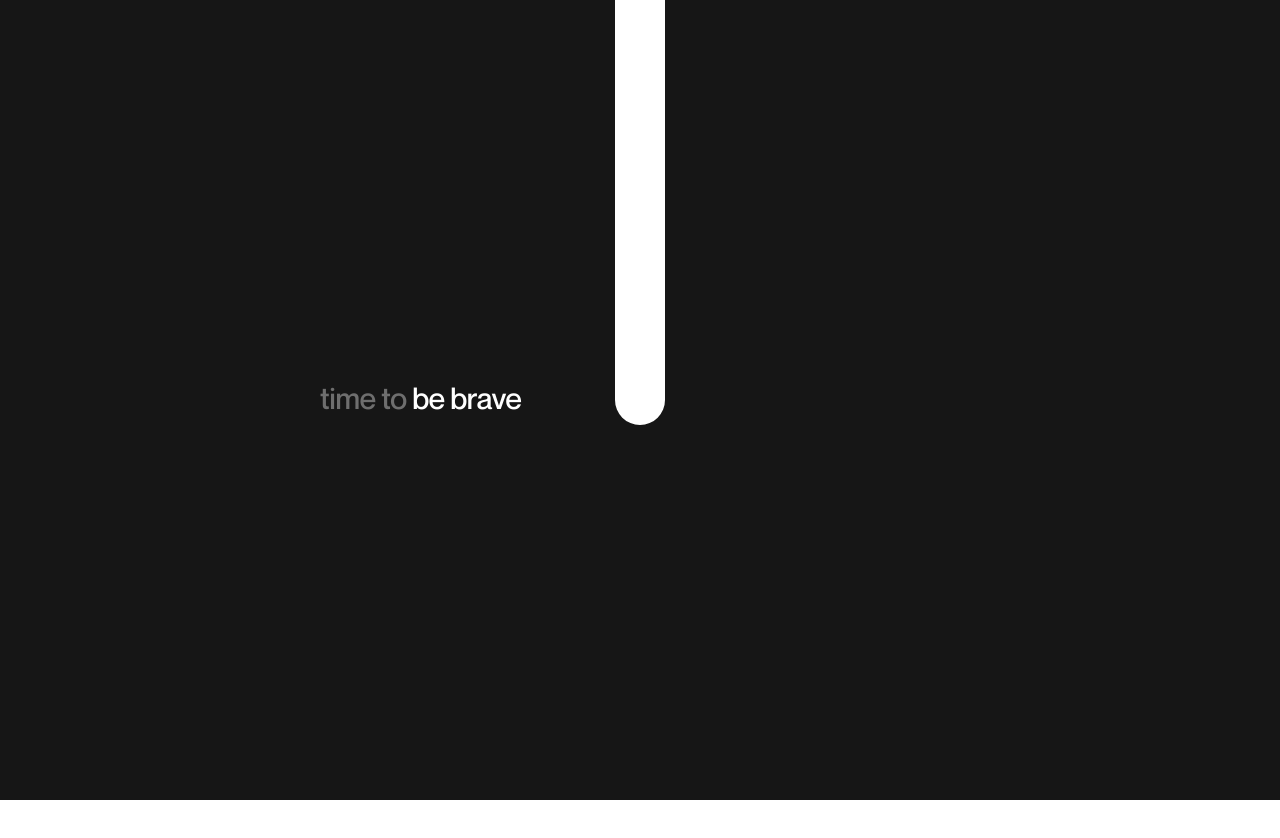
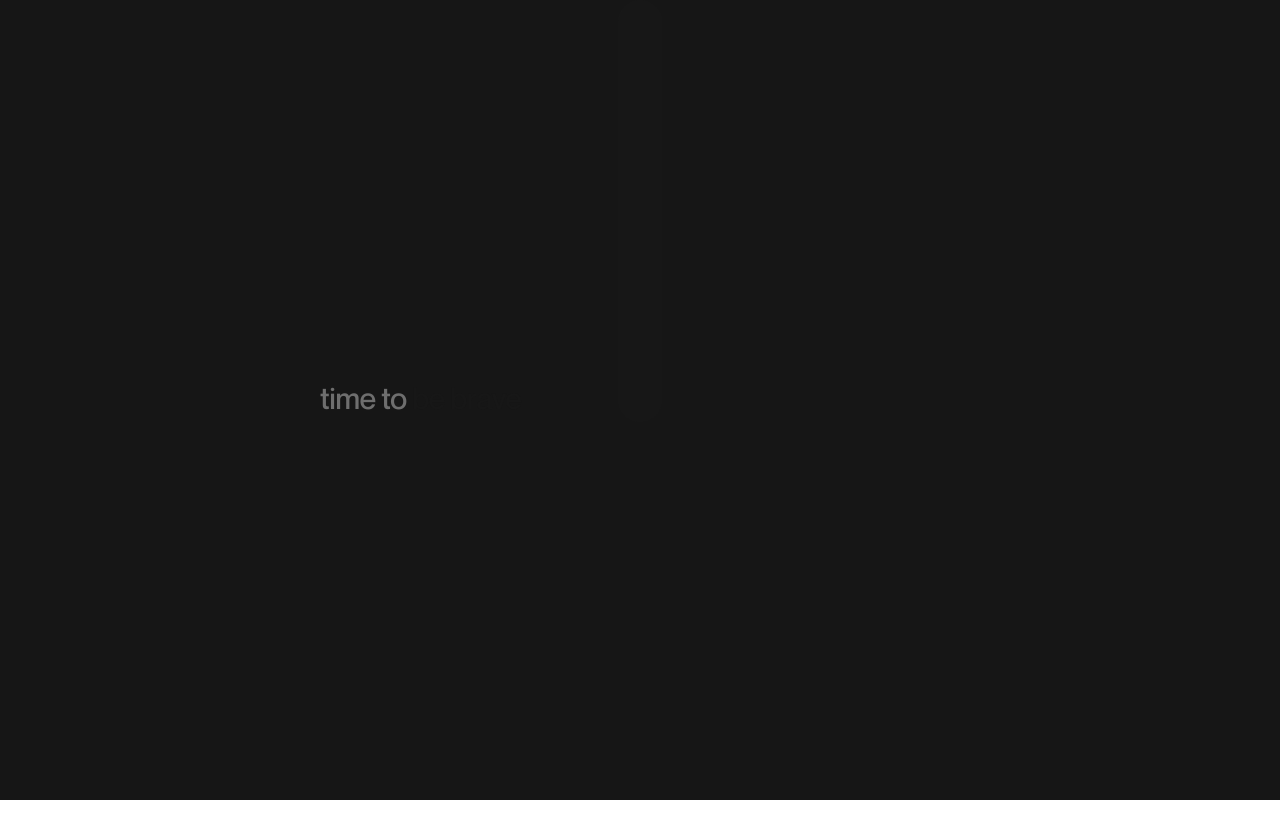
Before and after one commit to Michizane498/gsap_exploration1, a Next.js app: page / in a window 1280 px wide. Shown: the top 838 px of the page. Built offline with nearby package versions, Linux system fonts and the light colour scheme.

Commit message:
Mobile first approach

```diff
--- a/src/app/globals.css
+++ b/src/app/globals.css
@@ -1,75 +1,69 @@
-/* @tailwind base;
-@tailwind components;
-@tailwind utilities;
-
 :root {
+  /* Color Variables */
   --background: #ffffff;
   --foreground: #171717;
+  --text-secondary: #555555;
+  --accent-color: #6e6e6e;
+  --dark-bg: #161616;
+
+  /* Layout Variables */
+  --h1-size: 14px;
+  --h1-margin-top: 10px;
+  --content-h1-size: 10vw;
+  --intro-width: 90%;
+  --intro-left: 5%;
+  --hand-container-size: 300px;
+  --hand-width: 8%;
+  --hand-height: 24%;
+  --text-translate-x: 20px;
+
+  /* Z-index */
+  --z-index-base: 1;
+  --z-index-content: 10;
+  --z-index-hand: 20;
+}
+
+@media (min-width: 640px) {
+  :root {
+    --h1-size: 24px;
+    --h1-margin-top: 1px;
+    --content-h1-size: 8vw;
+    --intro-width: 70%;
+    --intro-left: 15%;
+    --hand-container-size: 500px;
+    --hand-height: 33%;
+  }
+}
+
+@media (min-width: 1024px) {
+  :root {
+    --h1-size: 30px;
+    --h1-margin-top: 0;
+    --intro-width: 22.5%;
+    --intro-left: 25%;
+    --hand-container-size: 800px;
+    --hand-height: 52.75%;
+    --hand-width: 5.5%;
+  }
 }
 
 @media (prefers-color-scheme: dark) {
   :root {
     --background: #0a0a0a;
     --foreground: #ededed;
+    --text-secondary: #aaaaaa;
+    --accent-color: #888888;
   }
 }
 
-body {
-  color: var(--foreground);
-  background: var(--background);
-  font-family: Arial, Helvetica, sans-serif;
-}
-
-@layer utilities {
-  .text-balance {
-    text-wrap: balance;
-  }
-} */
-:root {
-  /* Existing variables */
-  --background: #ffffff;
-  --foreground: #171717;
-
-  /* New responsive variables */
-  --h1-margin-top: 10px;
-  --h1-size: 14px;
-  --content-h1-size: 10vw;
-  --intro-width: 22.5%;
-  --intro-left: 25%;
-  --hand-container-size: 800px;
-  --left: 8%;
-  --width: 40%;
-}
-
-@media (min-width: 640px) {
-  :root {
-    --h1-margin-top: 1px;
-    --h1-size: 24px;
-    --content-h1-size: 8vw;
-    --left: 10%;
-    --width: 50%;
-  }
-}
-
-@media (min-width: 1024px) {
-  :root {
-    --h1-margin-top: 0px;
-    --h1-size: 30px;
-    --hand-container-size: 900px;
-    --intro-width: 30%;
-    --intro-left: 20%;
-    --left: 25%;
-    --width: 22.5%;
-  }
-}
-
+/* Base Styles */
 @font-face {
   font-family: "NeueMontreal-Medium";
   src: url("./fonts/NeueMontreal-Medium.woff2") format("woff2"),
-    url("./fonts/NeueMontreal-Medium.woff") format("woff");
-  font-weight: 500; /* Normal */
+       url("./fonts/NeueMontreal-Medium.woff") format("woff");
+  font-weight: 500;
   font-style: normal;
-  font-display: swap; /* Optional: improves perceived performance */
+  font-display: swap;
 }
 
 * {
@@ -83,57 +77,55 @@ body {
 html,
 body {
   width: 100vw;
-  height: 1000vh;
-  font-family: "NeueMontreal-Medium";
-  color: #fff;
+  min-height: 100vh;
+  font-family: "NeueMontreal-Medium", -apple-system, BlinkMacSystemFont, sans-serif;
+  color: var(--foreground);
+  background: var(--background);
+  overflow-x: hidden;
 }
 
 section {
   width: 100vw;
   height: 100vh;
+  position: relative;
 }
 
+/* Typography */
 h1 {
   margin-top: var(--h1-margin-top);
   font-size: var(--h1-size);
   font-weight: 500;
   letter-spacing: -0.01em;
+  line-height: 1.2;
 }
 
 h1 span {
-  color: #6e6e6e;
+  color: var(--accent-color);
 }
 
 p {
   font-size: 16px;
   font-weight: 500;
-  color: #555555;
+  color: var(--text-secondary);
   text-align: justify;
   line-height: 130%;
 }
 
-img {
-  width: 100%;
-  height: 100%;
-  object-fit: cover;
-  opacity: 0;
-}
-
+/* Components */
 .about {
   display: flex;
   justify-content: center;
   align-items: center;
-  background-color: #fff;
+  background-color: var(--background);
 }
 
 .about p {
-  color: #000;
+  color: var(--foreground);
 }
 
 .sticky {
-  background-color: #161616;
+  background-color: var(--dark-bg);
 }
-
 
 .hand-container {
   position: absolute;
@@ -148,16 +140,14 @@ img {
   transform-origin: center center;
   transform-style: preserve-3d;
   will-change: transform;
-  z-index: 2;
-
+  z-index: var(--z-index-hand);
 }
 
 .hand {
   position: absolute;
-  width: 5.5%;
-  height: 52.75%;
-  background-color: #fff;
-  /* border-color: rgb(238, 238, 238); */
+  width: var(--hand-width);
+  height: var(--hand-height);
+  background-color: var(--foreground);
   border-radius: 1000px;
   will-change: transform;
   overflow: hidden;
@@ -171,20 +161,23 @@ img {
   left: 50%;
   transform: translate(-50%, -50%);
   text-align: center;
-  color: #555555;
+  color: var(--text-secondary);
+  z-index: var(--z-index-content);
 }
 
 .intro {
   position: absolute;
   top: calc(50% - 20px);
-  left: var(--left);
-  width: var(--width);
+  left: var(--intro-left);
+  width: var(--intro-width);
+  max-width: 600px;
+  z-index: var(--z-index-content);
 }
 
 .intro p {
   position: relative;
   margin-top: 0.75em;
-  transform: translateX(20px);
+  transform: translateX(var(--text-translate-x));
   opacity: 0;
 }
 
@@ -195,9 +188,27 @@ img {
   transform: translate(-50%, -50%);
   text-align: center;
   opacity: 0;
+  z-index: var(--z-index-content);
 }
 
 .website-content h1 {
-  font-size: 10vw;
+  font-size: var(--content-h1-size);
   letter-spacing: -0.03em;
 }
+
+img {
+  width: 100%;
+  height: 100%;
+  object-fit: cover;
+  opacity: 0;
+  transition: opacity 0.3s ease;
+}
+
+/* Accessibility */
+@media (prefers-reduced-motion) {
+  * {
+    animation-duration: 0.01ms !important;
+    animation-iteration-count: 1 !important;
+    transition-duration: 0.01ms !important;
+  }
+}
```
